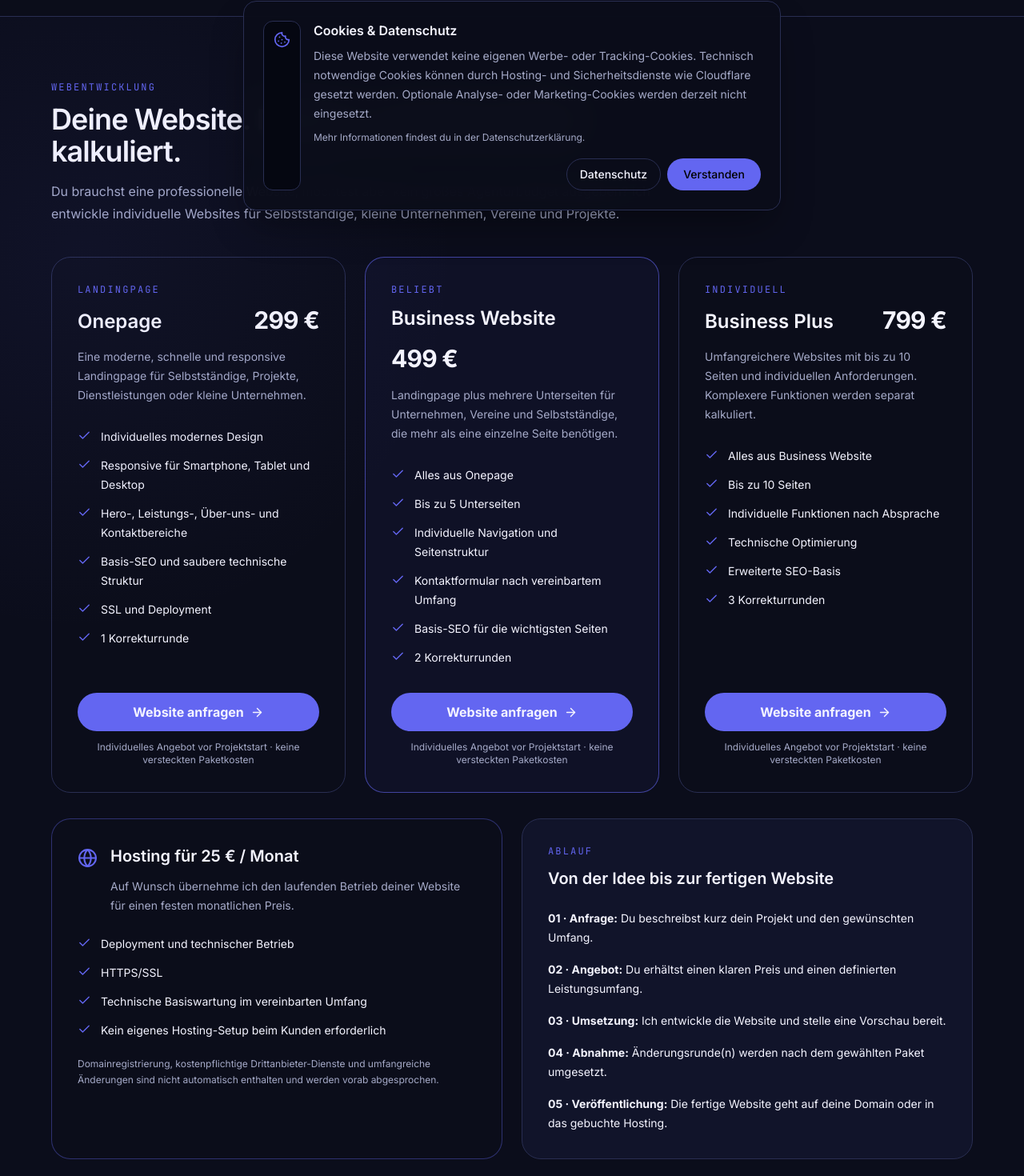
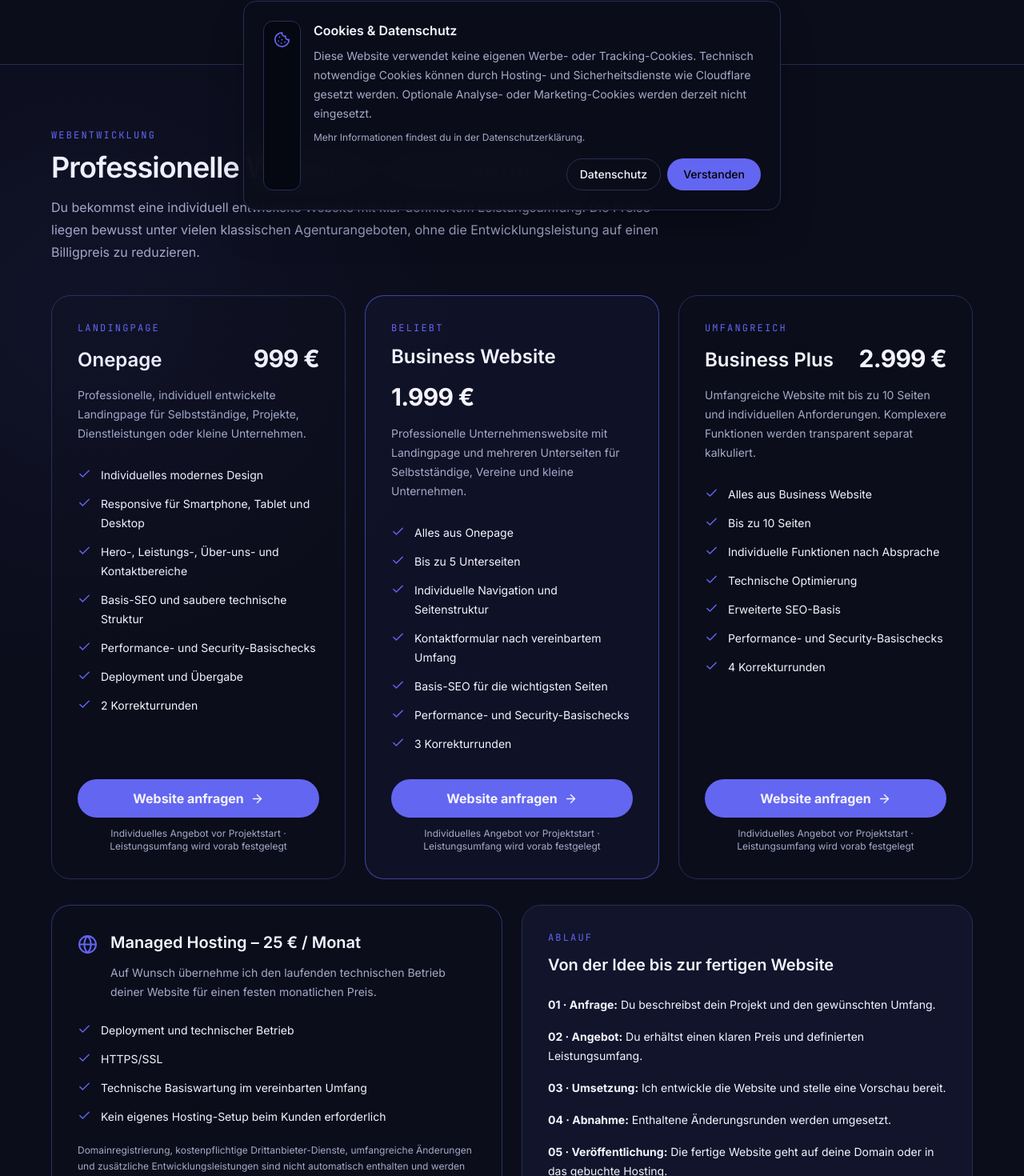
Before and after one commit to aaron0sec/webseite, a Next.js app: page /shop in a window 1280 px wide. Shown: the part 513-1983 px from the top of the page at 80% size. Built offline with nearby package versions, Linux system fonts and the light colour scheme.

Commit message:
pricing: raise web development rates to fair market-aligned levels

```diff
--- a/src/app/shop/page.tsx
+++ b/src/app/shop/page.tsx
@@ -31,43 +31,46 @@ const websitePackages = [
   {
     label: "LANDINGPAGE",
     name: "Onepage",
-    price: "299 €",
-    description: "Eine moderne, schnelle und responsive Landingpage für Selbstständige, Projekte, Dienstleistungen oder kleine Unternehmen.",
+    price: "999 €",
+    description: "Professionelle, individuell entwickelte Landingpage für Selbstständige, Projekte, Dienstleistungen oder kleine Unternehmen.",
     items: [
       "Individuelles modernes Design",
       "Responsive für Smartphone, Tablet und Desktop",
       "Hero-, Leistungs-, Über-uns- und Kontaktbereiche",
       "Basis-SEO und saubere technische Struktur",
-      "SSL und Deployment",
-      "1 Korrekturrunde",
+      "Performance- und Security-Basischecks",
+      "Deployment und Übergabe",
+      "2 Korrekturrunden",
     ],
   },
   {
     label: "BELIEBT",
     name: "Business Website",
-    price: "499 €",
-    description: "Landingpage plus mehrere Unterseiten für Unternehmen, Vereine und Selbstständige, die mehr als eine einzelne Seite benötigen.",
+    price: "1.999 €",
+    description: "Professionelle Unternehmenswebsite mit Landingpage und mehreren Unterseiten für Selbstständige, Vereine und kleine Unternehmen.",
     items: [
       "Alles aus Onepage",
       "Bis zu 5 Unterseiten",
       "Individuelle Navigation und Seitenstruktur",
       "Kontaktformular nach vereinbartem Umfang",
       "Basis-SEO für die wichtigsten Seiten",
-      "2 Korrekturrunden",
+      "Performance- und Security-Basischecks",
+      "3 Korrekturrunden",
     ],
   },
   {
-    label: "INDIVIDUELL",
+    label: "UMFANGREICH",
     name: "Business Plus",
-    price: "799 €",
-    description: "Umfangreichere Websites mit bis zu 10 Seiten und individuellen Anforderungen. Komplexere Funktionen werden separat kalkuliert.",
+    price: "2.999 €",
+    description: "Umfangreiche Website mit bis zu 10 Seiten und individuellen Anforderungen. Komplexere Funktionen werden transparent separat kalkuliert.",
     items: [
       "Alles aus Business Website",
       "Bis zu 10 Seiten",
       "Individuelle Funktionen nach Absprache",
       "Technische Optimierung",
       "Erweiterte SEO-Basis",
-      "3 Korrekturrunden",
+      "Performance- und Security-Basischecks",
+      "4 Korrekturrunden",
     ],
   },
 ];
@@ -79,8 +82,8 @@ export default function ShopPage() {
         <div className="container max-w-6xl">
           <p className="font-mono text-xs tracking-[0.2em] text-[var(--accent)]">DIGITAL PRODUCTS · WEBENTWICKLUNG · CYBERSECURITY</p>
           <div className="mt-5 max-w-3xl">
-            <h1 className="text-4xl font-semibold tracking-tight sm:text-6xl">Technische Lösungen ohne Agentur-Aufschlag.</h1>
-            <p className="mt-6 text-lg leading-8 text-[var(--muted)]">Digitale Security-Ressourcen und moderne Websites zu transparenten Preisen. Professionell umgesetzt, responsive und auf Wunsch direkt für dich gehostet.</p>
+            <h1 className="text-4xl font-semibold tracking-tight sm:text-6xl">Technische Lösungen ohne unnötigen Agentur-Aufschlag.</h1>
+            <p className="mt-6 text-lg leading-8 text-[var(--muted)]">Professionelle Websites, technische Security-Ressourcen und Hosting zu transparenten, fair kalkulierten Preisen.</p>
           </div>
         </div>
       </section>
@@ -89,8 +92,8 @@ export default function ShopPage() {
         <div className="container max-w-6xl">
           <div className="mb-10 max-w-3xl">
             <p className="font-mono text-xs tracking-[0.18em] text-[var(--accent)]">WEBENTWICKLUNG</p>
-            <h2 className="mt-3 text-3xl font-semibold tracking-tight sm:text-4xl">Deine Website. Modern, schnell und fair kalkuliert.</h2>
-            <p className="mt-4 leading-7 text-[var(--muted)]">Du brauchst eine professionelle Website, möchtest aber kein großes Agenturbudget ausgeben? Ich entwickle individuelle Websites für Selbstständige, kleine Unternehmen, Vereine und Projekte.</p>
+            <h2 className="mt-3 text-3xl font-semibold tracking-tight sm:text-4xl">Professionelle Websites – fair kalkuliert.</h2>
+            <p className="mt-4 leading-7 text-[var(--muted)]">Du bekommst eine individuell entwickelte Website mit klar definiertem Leistungsumfang. Die Preise liegen bewusst unter vielen klassischen Agenturangeboten, ohne die Entwicklungsleistung auf einen Billigpreis zu reduzieren.</p>
           </div>
 
           <div className="grid gap-6 lg:grid-cols-3">
@@ -116,7 +119,7 @@ export default function ShopPage() {
                   <a href="/kontakt" className="inline-flex min-h-12 w-full items-center justify-center gap-2 rounded-full bg-[var(--accent)] px-5 py-3 text-base font-bold text-black transition hover:brightness-110">
                     Website anfragen <ArrowRight size={17} />
                   </a>
-                  <p className="mt-3 text-center text-xs text-[var(--muted)]">Individuelles Angebot vor Projektstart · keine versteckten Paketkosten</p>
+                  <p className="mt-3 text-center text-xs text-[var(--muted)]">Individuelles Angebot vor Projektstart · Leistungsumfang wird vorab festgelegt</p>
                 </div>
               </article>
             ))}
@@ -127,8 +130,8 @@ export default function ShopPage() {
               <div className="flex items-start gap-4">
                 <Globe className="mt-1 shrink-0 text-[var(--accent)]" size={25} />
                 <div>
-                  <h3 className="text-xl font-semibold">Hosting für 25 € / Monat</h3>
-                  <p className="mt-3 text-sm leading-6 text-[var(--muted)]">Auf Wunsch übernehme ich den laufenden Betrieb deiner Website für einen festen monatlichen Preis.</p>
+                  <h3 className="text-xl font-semibold">Managed Hosting – 25 € / Monat</h3>
+                  <p className="mt-3 text-sm leading-6 text-[var(--muted)]">Auf Wunsch übernehme ich den laufenden technischen Betrieb deiner Website für einen festen monatlichen Preis.</p>
                 </div>
               </div>
               <ul className="mt-6 grid gap-3 text-sm leading-6">
@@ -137,17 +140,17 @@ export default function ShopPage() {
                 <li className="flex gap-3"><Check className="mt-0.5 shrink-0 text-[var(--accent)]" size={17} /><span>Technische Basiswartung im vereinbarten Umfang</span></li>
                 <li className="flex gap-3"><Check className="mt-0.5 shrink-0 text-[var(--accent)]" size={17} /><span>Kein eigenes Hosting-Setup beim Kunden erforderlich</span></li>
               </ul>
-              <p className="mt-5 text-xs leading-5 text-[var(--muted)]">Domainregistrierung, kostenpflichtige Drittanbieter-Dienste und umfangreiche Änderungen sind nicht automatisch enthalten und werden vorab abgesprochen.</p>
+              <p className="mt-5 text-xs leading-5 text-[var(--muted)]">Domainregistrierung, kostenpflichtige Drittanbieter-Dienste, umfangreiche Änderungen und zusätzliche Entwicklungsleistungen sind nicht automatisch enthalten und werden vorab vereinbart.</p>
             </article>
 
             <article className="rounded-3xl border border-[var(--border)] bg-[var(--surface-2)] p-7 sm:p-8">
               <p className="font-mono text-xs tracking-[0.18em] text-[var(--accent)]">ABLAUF</p>
               <h3 className="mt-3 text-xl font-semibold">Von der Idee bis zur fertigen Website</h3>
               <ol className="mt-6 grid gap-4 text-sm leading-6">
-                <li><strong>01 · Anfrage:</strong> Du beschreibst kurz dein Projekt und den gewünschten Umfang.</li>
-                <li><strong>02 · Angebot:</strong> Du erhältst einen klaren Preis und einen definierten Leistungsumfang.</li>
+                <li><strong>01 · Anfrage:</strong> Du beschreibst dein Projekt und den gewünschten Umfang.</li>
+                <li><strong>02 · Angebot:</strong> Du erhältst einen klaren Preis und definierten Leistungsumfang.</li>
                 <li><strong>03 · Umsetzung:</strong> Ich entwickle die Website und stelle eine Vorschau bereit.</li>
-                <li><strong>04 · Abnahme:</strong> Änderungsrunde(n) werden nach dem gewählten Paket umgesetzt.</li>
+                <li><strong>04 · Abnahme:</strong> Enthaltene Änderungsrunden werden umgesetzt.</li>
                 <li><strong>05 · Veröffentlichung:</strong> Die fertige Website geht auf deine Domain oder in das gebuchte Hosting.</li>
               </ol>
             </article>
@@ -173,19 +176,9 @@ export default function ShopPage() {
                 <p className="mt-4 leading-7 text-[var(--muted)]">Das E-Book für alle, die Cybersecurity systematisch verstehen und sich Schritt für Schritt ein solides Fundament aufbauen möchten.</p>
               </div>
               <ul className="mt-7 grid gap-3">
-                {ebookContents.map((item) => (
-                  <li key={item} className="flex gap-3 text-sm leading-6">
-                    <Check className="mt-0.5 shrink-0 text-[var(--accent)]" size={17} />
-                    <span>{item}</span>
-                  </li>
-                ))}
+                {ebookContents.map((item) => (<li key={item} className="flex gap-3 text-sm leading-6"><Check className="mt-0.5 shrink-0 text-[var(--accent)]" size={17} /><span>{item}</span></li>))}
               </ul>
-              <div className="mt-auto pt-8">
-                <a href={cyberSecurityStartCheckoutUrl} target="_blank" rel="noopener noreferrer" className="inline-flex min-h-12 w-full items-center justify-center gap-2 rounded-full bg-[var(--accent)] px-5 py-3 text-base font-bold text-black transition hover:brightness-110">
-                  Jetzt kaufen <ArrowRight size={17} />
-                </a>
-                <p className="mt-3 text-center text-xs text-[var(--muted)]">Einmalig · digitales Produkt · Zahlungsabwicklung über Lemon Squeezy</p>
-              </div>
+              <div className="mt-auto pt-8"><a href={cyberSecurityStartCheckoutUrl} target="_blank" rel="noopener noreferrer" className="inline-flex min-h-12 w-full items-center justify-center gap-2 rounded-full bg-[var(--accent)] px-5 py-3 text-base font-bold text-black transition hover:brightness-110">Jetzt kaufen <ArrowRight size={17} /></a><p className="mt-3 text-center text-xs text-[var(--muted)]">Einmalig · digitales Produkt · Zahlungsabwicklung über Lemon Squeezy</p></div>
             </article>
 
             <article className="flex flex-col rounded-3xl border border-[var(--accent)]/50 bg-[var(--accent)]/5 p-7 sm:p-8">
@@ -198,19 +191,9 @@ export default function ShopPage() {
                 <p className="mt-4 leading-7 text-[var(--muted)]">Eine technische Arbeitsunterlage für Linux, OSINT und Security-Analyse. Nicht nur lesen – prüfen, einordnen und dokumentieren.</p>
               </div>
               <ul className="mt-7 grid gap-3">
-                {fieldManualContents.map((item) => (
-                  <li key={item} className="flex gap-3 text-sm leading-6">
-                    <Check className="mt-0.5 shrink-0 text-[var(--accent)]" size={17} />
-                    <span>{item}</span>
-                  </li>
-                ))}
+                {fieldManualContents.map((item) => (<li key={item} className="flex gap-3 text-sm leading-6"><Check className="mt-0.5 shrink-0 text-[var(--accent)]" size={17} /><span>{item}</span></li>))}
               </ul>
-              <div className="mt-auto pt-8">
-                <a href={fieldManualCheckoutUrl} target="_blank" rel="noopener noreferrer" className="inline-flex min-h-12 w-full items-center justify-center gap-2 rounded-full bg-[var(--accent)] px-5 py-3 text-base font-bold text-black transition hover:brightness-110">
-                  Jetzt kaufen <ArrowRight size={17} />
-                </a>
-                <p className="mt-3 text-center text-xs text-[var(--muted)]">Einmalig · digitales Produkt · Zahlungsabwicklung über Lemon Squeezy</p>
-              </div>
+              <div className="mt-auto pt-8"><a href={fieldManualCheckoutUrl} target="_blank" rel="noopener noreferrer" className="inline-flex min-h-12 w-full items-center justify-center gap-2 rounded-full bg-[var(--accent)] px-5 py-3 text-base font-bold text-black transition hover:brightness-110">Jetzt kaufen <ArrowRight size={17} /></a><p className="mt-3 text-center text-xs text-[var(--muted)]">Einmalig · digitales Produkt · Zahlungsabwicklung über Lemon Squeezy</p></div>
             </article>
           </div>
         </div>
@@ -226,9 +209,7 @@ export default function ShopPage() {
         </div>
       </section>
 
-      <section className="border-b border-[var(--border)] py-16"><div className="container max-w-3xl"><h2 className="text-2xl font-semibold">Kauf und Zahlungsabwicklung</h2><p className="mt-4 leading-7 text-[var(--muted)]">Der Kauf und die Bereitstellung der digitalen Produkte erfolgen über Lemon Squeezy. Lemon Squeezy tritt bei den Verkäufen als Merchant of Record auf und übernimmt die Zahlungsabwicklung sowie die Abwicklung von Umsatzsteuer/VAT im Rahmen seines Dienstes.</p><p className="mt-3 text-sm leading-6 text-[var(--muted)]">Weitere Informationen zur Verarbeitung personenbezogener Daten findest du in der <a className="text-[var(--accent)] underline" href="/datenschutz">Datenschutzerklärung</a>.</p></div></section>
-
-      <section className="py-20 sm:py-24"><div className="container max-w-3xl text-center"><p className="font-mono text-xs tracking-[0.2em] text-[var(--accent)]">LINUX AARON</p><h2 className="mt-3 text-3xl font-semibold tracking-tight sm:text-4xl">Technische Lösungen, die du benutzen kannst.</h2><p className="mx-auto mt-5 max-w-2xl leading-7 text-[var(--muted)]">Weitere Security-Ressourcen, Bundles und Webservices können später ergänzt werden.</p><a href="/newsletter" className="mt-8 inline-flex items-center gap-2 text-sm font-medium text-[var(--accent)]">Über neue Produkte informiert werden <ArrowRight size={15} /></a></div></section>
+      <section className="py-20 sm:py-24"><div className="container max-w-3xl text-center"><p className="font-mono text-xs tracking-[0.2em] text-[var(--accent)]">LINUX AARON</p><h2 className="mt-3 text-3xl font-semibold tracking-tight sm:text-4xl">Technisches Wissen und Webentwicklung mit klarer Leistung.</h2><p className="mx-auto mt-5 max-w-2xl leading-7 text-[var(--muted)]">Für individuelle Projekte erhältst du vor Beginn ein transparentes Angebot mit definiertem Leistungsumfang.</p><a href="/kontakt" className="mt-8 inline-flex items-center gap-2 text-sm font-medium text-[var(--accent)]">Projekt anfragen <ArrowRight size={15} /></a></div></section>
     </main>
   );
 }
```
